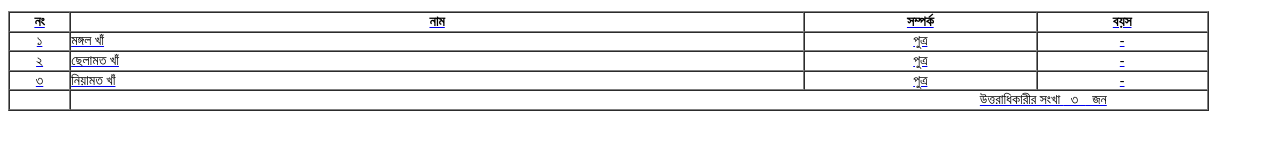
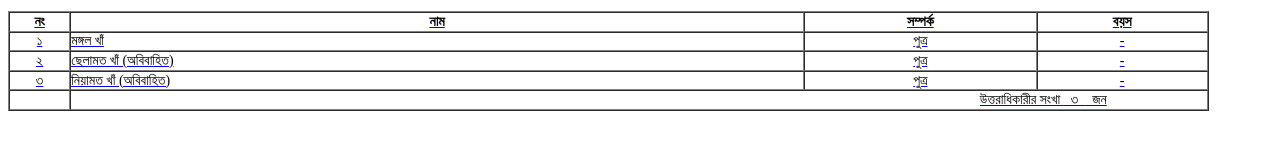
Before and after one commit to bastaup/index.php-onlinetrack-warish_onosondan-tid-20242633183007435, a plain HTML site: page index.html in a window 1280 px wide. Shown: the part 539-680 px from the top of the page. Drawn offline with Linux system fonts and the light colour scheme.

Commit message:
Update index.html

```diff
--- a/index.html
+++ b/index.html
@@ -176,13 +176,13 @@
 					</tr>
 										<tr>
 						<td style="text-align:center;">২</td>
-						<td style="">ছেলামত খাঁ </td>
+						<td style="">ছেলামত খাঁ (অবিবাহিত)</td>
 						<td style="text-align:center;">পুত্র </td>
 						<td style="text-align:center;" >-</td>
 					</tr>
 										<tr>
 						<td style="text-align:center;">৩</td>
-						<td style="">নিয়ামত খাঁ </td>
+						<td style="">নিয়ামত খাঁ (অবিবাহিত)</td>
 						<td style="text-align:center;">পুত্র </td>
 						<td style="text-align:center;" >-</td>
 					</tr>
```
